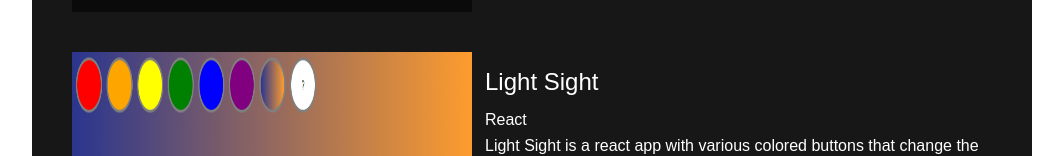
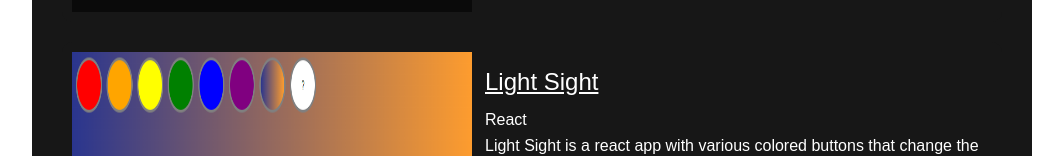
Before and after one commit to DavonWhitworth/davon-whitworth, a React (Create React App) app: page / in a window 1280 px wide. Shown: the part 1150-1306 px from the top of the page, without its empty margins (108-1171 px from the left). Built offline with nearby package versions, Linux system fonts and the light colour scheme.

Commit message:
added link

```diff
--- a/src/components/projectlist.js
+++ b/src/components/projectlist.js
@@ -43,6 +43,7 @@
         description="Light Sight is a react app with various colored buttons that change the background of the page enabling the user to illuminate their face and surrounding environment with the color of their choosing."
         imagesrc={Lightsitepicture}
         imagealt="Light sight picture"
+        link="https://master--lightsight.netlify.app/"
       />
     </Projectblock>
   );
```
